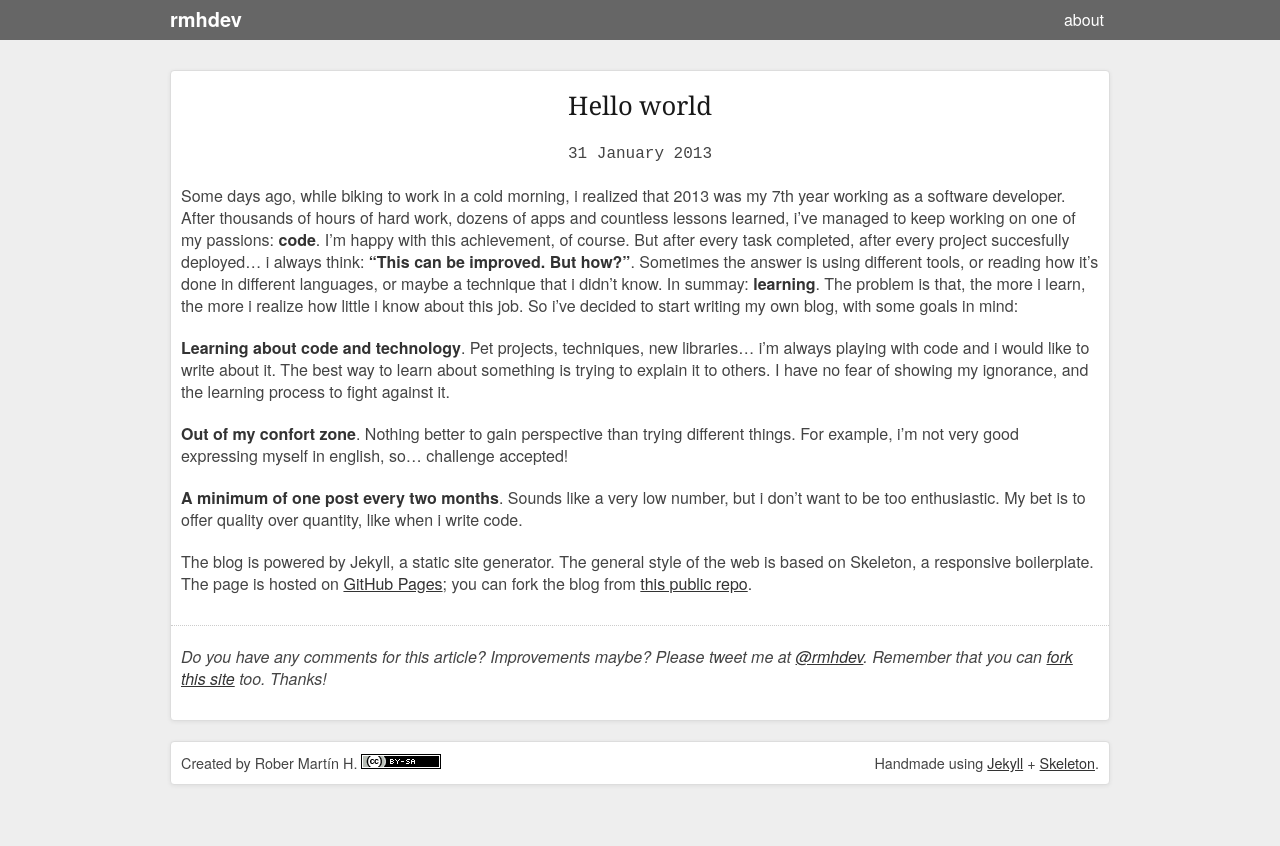
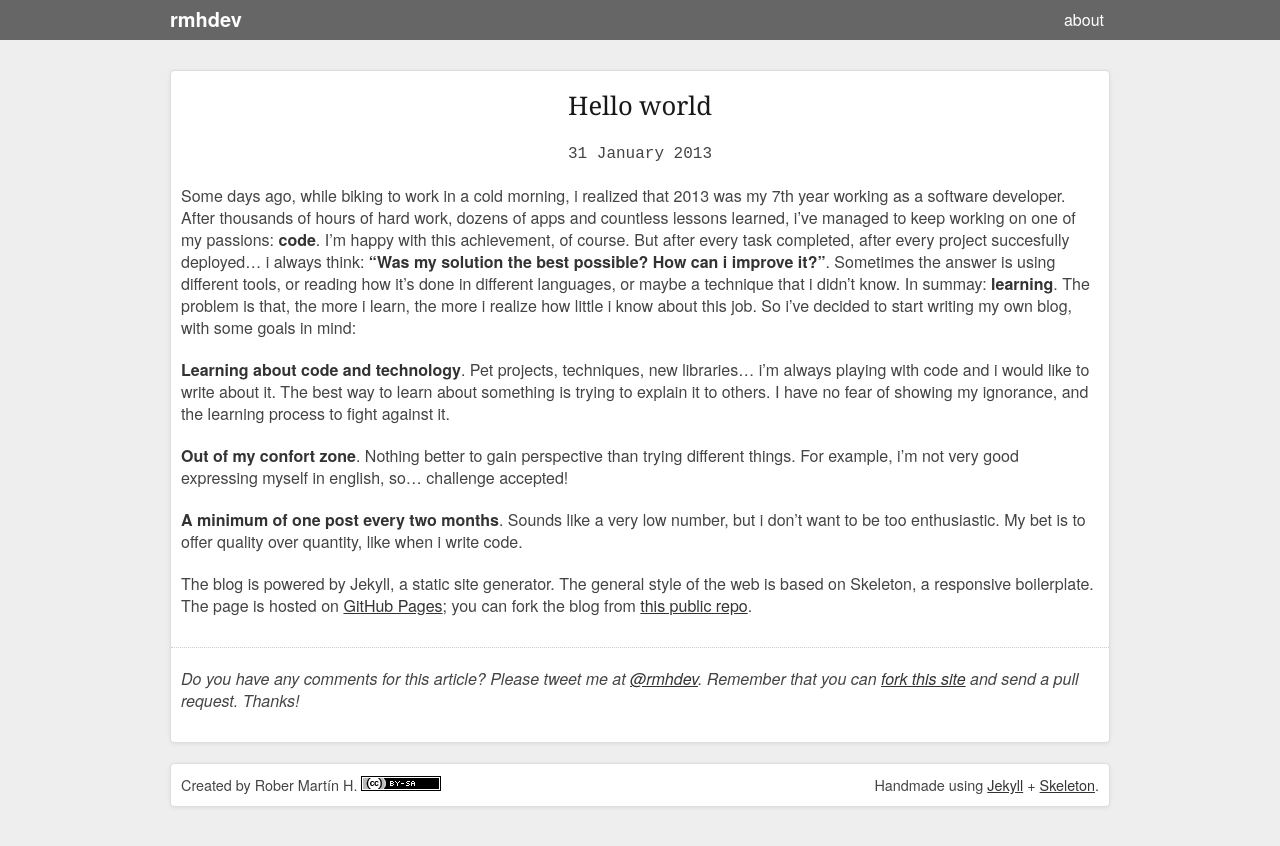
Before and after one commit to rmhdev/rmhdev.github.com, a Jekyll site: the page built from _posts/2013-01-12-hello-world.md, in a window 1280 px wide. Shown: the top 846 px of the page. Built offline with Jekyll 4.4.1, drawn with Linux system fonts in a browser that asks for light colours; Markdown is read by kramdown in place of the engine named in the settings.

Commit message:
Html/css improvements.

```diff
--- a/_includes/html_head.html
+++ b/_includes/html_head.html
@@ -1,7 +1,4 @@
-<!--[if lt IE7 ]><html class="ie ie6" lang="en"> <![endif]-->
-<!--[if IE 7 ]><html class="ie ie7" lang="en"> <![endif]-->
-<!--[if IE 8 ]><html class="ie ie8" lang="en"> <![endif]-->
-<!--[if (gte IE 9)|!(IE)]><!--><html lang="en"> <!--<![endif]-->
+<html lang="en">
 <head>
     <meta charset="utf-8">
     {% capture creator %}{{ site.author.name }} ({{ site.author.twitter }}){% endcapture %}
@@ -18,12 +15,11 @@
     {% endcase %}
     <meta name="author" content="{{ site.author.name }}">
     <meta name="viewport" content="width=device-width, initial-scale=1, maximum-scale=1">
-    <meta http-equiv="content-language" content="en">
 
     <link rel="stylesheet" href="/css/base.css">
     <link rel="stylesheet" href="/css/skeleton.css">
     <link rel="stylesheet" href="/css/layout.css">
-    <link rel="alternate" href="/atom.xml" title="{{ site.author.name }} ({{ site.author.twitter }})" type="application/atom+xml">
+    <link rel="alternate" href="/index.atom" type="application/atom+xml" title="{{ creator }})">
 
     <link rel="apple-touch-icon" href="/touchicon.png">
     <link rel="icon" href="/favicon.png">
--- a/_layouts/article.html
+++ b/_layouts/article.html
@@ -8,7 +8,7 @@
                         <header class="header">
                             <h1>{{ page.title }}</h1>
                             <small class="publish-date">
-                                <time datetime="{{ page.date | date: '%Y-%m-%d %H:%M' }}" pubdate="pubdate">{{ page.date | date_to_long_string }}</time>
+                                <time datetime="{{ page.date | date: '%Y-%m-%d %H:%M' }}" pubdate>{{ page.date | date_to_long_string }}</time>
                             </small>
                         </header>
 
@@ -17,7 +17,7 @@
                         </div>
 
                         <footer class="feedback">
-                            <p>Do you have any comments for this article? Improvements maybe? Please tweet me at <a href="http://twitter.com/{{ site.author.twitter }}">@{{ site.author.twitter }}</a>. Remember that you can <a href="{{ site.repository.fork_me }}">fork this site</a> too. Thanks!</p>
+                            <p>Do you have any comments for this article? Please tweet me at <a href="http://twitter.com/{{ site.author.twitter }}">@{{ site.author.twitter }}</a>. Remember that you can <a href="{{ site.repository.fork_me }}">fork this site</a> and send a pull request. Thanks!</p>
                         </footer>
                     </div>
                 </section>
--- a/_layouts/default.html
+++ b/_layouts/default.html
@@ -4,11 +4,11 @@
 
 {% include header.html %}
 
-    <main>
+    <!-- <main> -->
         <div class="container">
 {{ content }}
         </div>
-    </main>
+    <!-- </main> -->
 
 {% include footer.html %}
 
--- a/_posts/2013-01-12-hello-world.md
+++ b/_posts/2013-01-12-hello-world.md
@@ -8,7 +8,7 @@
 abstract: First entry of the blog! Time to step forward and start sharing ideas, pet projects, techniques...
 ---
 
-Some days ago, while biking to work in a cold morning, i realized that 2013 was my 7th year working as a software developer. After thousands of hours of hard work, dozens of apps and countless lessons learned, i've managed to keep working on one of my passions: **code**. I'm happy with this achievement, of course. But after every task completed, after every project succesfully deployed... i always think: **"This can be improved. But how?"**. Sometimes the answer is using different tools, or reading how it's done in different languages, or maybe a technique that i didn't know. In summay: **learning**. The problem is that, the more i learn, the more i realize how little i know about this job. So i've decided to start writing my own blog, with some goals in mind:
+Some days ago, while biking to work in a cold morning, i realized that 2013 was my 7th year working as a software developer. After thousands of hours of hard work, dozens of apps and countless lessons learned, i've managed to keep working on one of my passions: **code**. I'm happy with this achievement, of course. But after every task completed, after every project succesfully deployed... i always think: **"Was my solution the best possible? How can i improve it?"**. Sometimes the answer is using different tools, or reading how it's done in different languages, or maybe a technique that i didn't know. In summay: **learning**. The problem is that, the more i learn, the more i realize how little i know about this job. So i've decided to start writing my own blog, with some goals in mind:
 
 **Learning about code and technology**. Pet projects, techniques, new libraries... i'm always playing with code and i would like to write about it. The best way to learn about something is trying to explain it to others. I have no fear of showing my ignorance, and the learning process to fight against it.
 
--- a/css/layout.css
+++ b/css/layout.css
@@ -40,8 +40,8 @@
 
 small.publish-date { font-size: 100%; }
 .publish-date { font-family: monospace; }
-.articles .publish-date { color: #aaa; float: left; padding-top: 2px;}
-.articles .publish-date:after { content: ": "; }
+.articles .publish-date { color: #999999; float: left; padding-top: 2px;}
+.articles .publish-date:after { content: "\00A0\00BB\00A0"; }
 .articles .abstract {
   margin-top: 5px;
   color: #555;
@@ -101,16 +101,18 @@
 .navbar .brand {
   float: left;
   display: block;
-  padding: 8px 20px 8px 10px;
+  padding: 8px 10px 10px 10px;
   font-size: 20px;
   font-weight: bold;
   color: #ffffff;
+  margin: 0;
+  text-decoration: none;
 }
 .navbar a.brand {
   text-decoration: none;
 }
-.navbar a.brand:hover {
-  text-decoration: underline;
+.navbar a.brand:hover, .navbar a.brand:focus {
+  background-color: #555555;
 }
 
 .navbar .nav {
--- a/index.html
+++ b/index.html
@@ -6,7 +6,7 @@
                         <header class="header">
                             <h2><a href="{{ post.url }}">{{ post.title }}</a></h2>
                             <small class="publish-date">
-                                <time datetime="{{ page.date | date: '%Y-%m-%d %H:%M' }}" pubdate="pubdate">{{ post.date | date_to_string }}</time></small>
+                                <time datetime="{{ post.date | date: "%Y-%m-%d %H:%M" }}" pubdate>{{ post.date | date_to_string }}</time></small>
                         </header>
                         <div class="abstract">
                             <p>{{ post.abstract }}</p>
```
Also changed, not shown: 2 other files.
